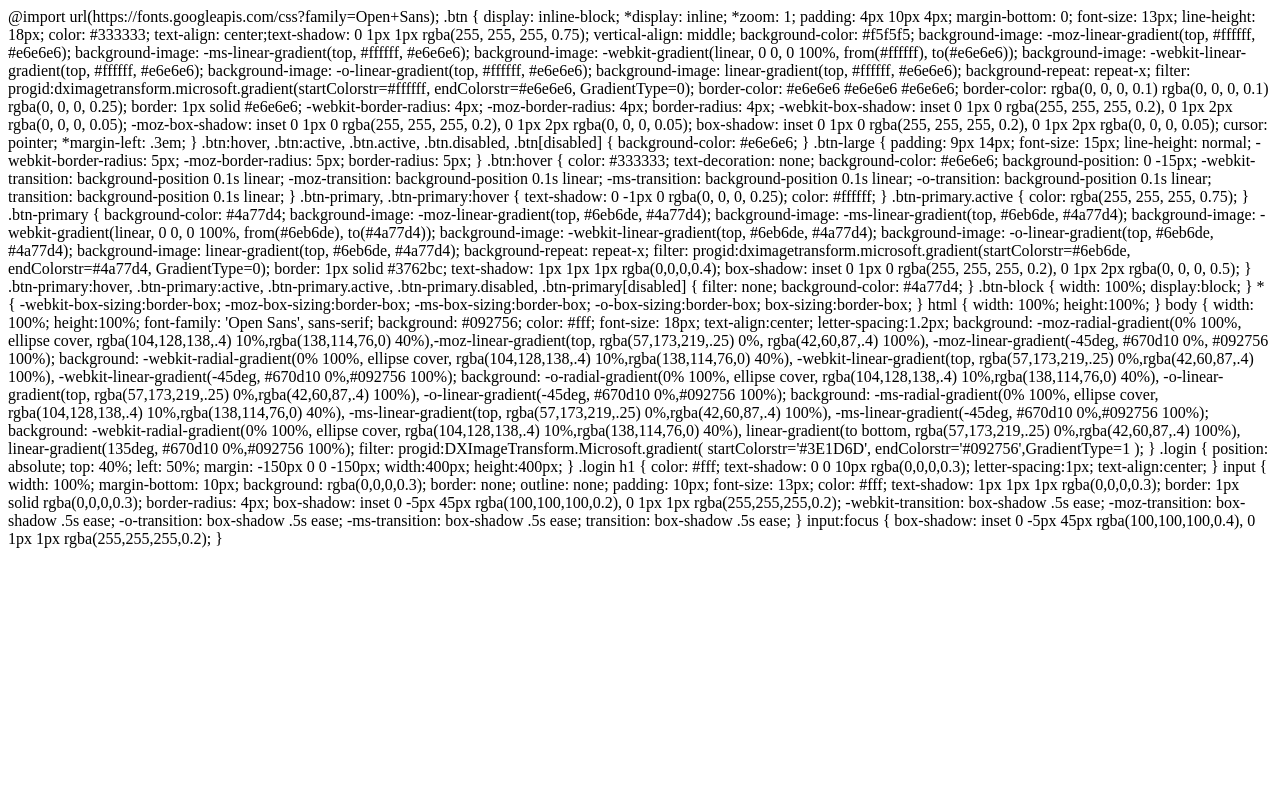
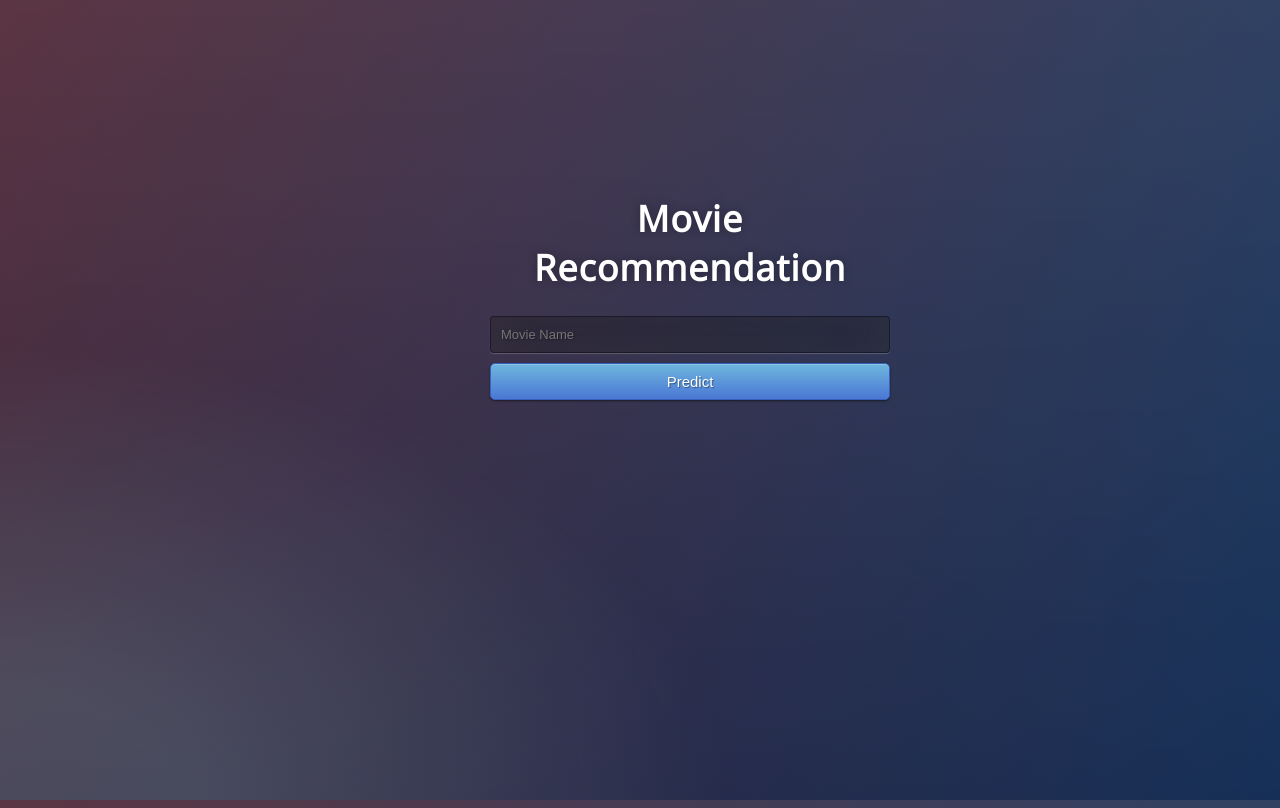
Before and after one commit to the-arcade-01/SDL-Project, a Flask app: page / in a window 1280 px wide. Before the commit the page ends 548 px from the top, so only its background shows below. Run offline with Flask 2, Linux system fonts and the light colour scheme; parts of the project's set-up code (start-up, migrations or seed data) failed here and were passed over.

Commit message:
Update index.html

```diff
--- a/templates/index.html
+++ b/templates/index.html
@@ -1,63 +1,31 @@
-@import url(https://fonts.googleapis.com/css?family=Open+Sans);
-.btn { display: inline-block; *display: inline; *zoom: 1; padding: 4px 10px 4px; margin-bottom: 0; font-size: 13px; line-height: 18px; color: #333333; text-align: center;text-shadow: 0 1px 1px rgba(255, 255, 255, 0.75); vertical-align: middle; background-color: #f5f5f5; background-image: -moz-linear-gradient(top, #ffffff, #e6e6e6); background-image: -ms-linear-gradient(top, #ffffff, #e6e6e6); background-image: -webkit-gradient(linear, 0 0, 0 100%, from(#ffffff), to(#e6e6e6)); background-image: -webkit-linear-gradient(top, #ffffff, #e6e6e6); background-image: -o-linear-gradient(top, #ffffff, #e6e6e6); background-image: linear-gradient(top, #ffffff, #e6e6e6); background-repeat: repeat-x; filter: progid:dximagetransform.microsoft.gradient(startColorstr=#ffffff, endColorstr=#e6e6e6, GradientType=0); border-color: #e6e6e6 #e6e6e6 #e6e6e6; border-color: rgba(0, 0, 0, 0.1) rgba(0, 0, 0, 0.1) rgba(0, 0, 0, 0.25); border: 1px solid #e6e6e6; -webkit-border-radius: 4px; -moz-border-radius: 4px; border-radius: 4px; -webkit-box-shadow: inset 0 1px 0 rgba(255, 255, 255, 0.2), 0 1px 2px rgba(0, 0, 0, 0.05); -moz-box-shadow: inset 0 1px 0 rgba(255, 255, 255, 0.2), 0 1px 2px rgba(0, 0, 0, 0.05); box-shadow: inset 0 1px 0 rgba(255, 255, 255, 0.2), 0 1px 2px rgba(0, 0, 0, 0.05); cursor: pointer; *margin-left: .3em; }
-.btn:hover, .btn:active, .btn.active, .btn.disabled, .btn[disabled] { background-color: #e6e6e6; }
-.btn-large { padding: 9px 14px; font-size: 15px; line-height: normal; -webkit-border-radius: 5px; -moz-border-radius: 5px; border-radius: 5px; }
-.btn:hover { color: #333333; text-decoration: none; background-color: #e6e6e6; background-position: 0 -15px; -webkit-transition: background-position 0.1s linear; -moz-transition: background-position 0.1s linear; -ms-transition: background-position 0.1s linear; -o-transition: background-position 0.1s linear; transition: background-position 0.1s linear; }
-.btn-primary, .btn-primary:hover { text-shadow: 0 -1px 0 rgba(0, 0, 0, 0.25); color: #ffffff; }
-.btn-primary.active { color: rgba(255, 255, 255, 0.75); }
-.btn-primary { background-color: #4a77d4; background-image: -moz-linear-gradient(top, #6eb6de, #4a77d4); background-image: -ms-linear-gradient(top, #6eb6de, #4a77d4); background-image: -webkit-gradient(linear, 0 0, 0 100%, from(#6eb6de), to(#4a77d4)); background-image: -webkit-linear-gradient(top, #6eb6de, #4a77d4); background-image: -o-linear-gradient(top, #6eb6de, #4a77d4); background-image: linear-gradient(top, #6eb6de, #4a77d4); background-repeat: repeat-x; filter: progid:dximagetransform.microsoft.gradient(startColorstr=#6eb6de, endColorstr=#4a77d4, GradientType=0);  border: 1px solid #3762bc; text-shadow: 1px 1px 1px rgba(0,0,0,0.4); box-shadow: inset 0 1px 0 rgba(255, 255, 255, 0.2), 0 1px 2px rgba(0, 0, 0, 0.5); }
-.btn-primary:hover, .btn-primary:active, .btn-primary.active, .btn-primary.disabled, .btn-primary[disabled] { filter: none; background-color: #4a77d4; }
-.btn-block { width: 100%; display:block; }
+<!DOCTYPE html>
+<html>
+<!--From https://codepen.io/frytyler/pen/EGdtg-->
 
-* { -webkit-box-sizing:border-box; -moz-box-sizing:border-box; -ms-box-sizing:border-box; -o-box-sizing:border-box; box-sizing:border-box; }
+<head>
+  <meta charset="UTF-8">
+  <title>ML API</title>
+  <link href='https://fonts.googleapis.com/css?family=Pacifico' rel='stylesheet' type='text/css'>
+  <link href='https://fonts.googleapis.com/css?family=Arimo' rel='stylesheet' type='text/css'>
+  <link href='https://fonts.googleapis.com/css?family=Hind:300' rel='stylesheet' type='text/css'>
+  <link href='https://fonts.googleapis.com/css?family=Open+Sans+Condensed:300' rel='stylesheet' type='text/css'>
+  <link rel="stylesheet" href="{{ url_for('static', filename='css/style.css') }}">
 
-html { width: 100%; height:100%; }
+</head>
 
-body {
-	width: 100%;
-	height:100%;
-	font-family: 'Open Sans', sans-serif;
-	background: #092756;
-	color: #fff;
-	font-size: 18px;
-	text-align:center;
-	letter-spacing:1.2px;
-	background: -moz-radial-gradient(0% 100%, ellipse cover, rgba(104,128,138,.4) 10%,rgba(138,114,76,0) 40%),-moz-linear-gradient(top,  rgba(57,173,219,.25) 0%, rgba(42,60,87,.4) 100%), -moz-linear-gradient(-45deg,  #670d10 0%, #092756 100%);
-	background: -webkit-radial-gradient(0% 100%, ellipse cover, rgba(104,128,138,.4) 10%,rgba(138,114,76,0) 40%), -webkit-linear-gradient(top,  rgba(57,173,219,.25) 0%,rgba(42,60,87,.4) 100%), -webkit-linear-gradient(-45deg,  #670d10 0%,#092756 100%);
-	background: -o-radial-gradient(0% 100%, ellipse cover, rgba(104,128,138,.4) 10%,rgba(138,114,76,0) 40%), -o-linear-gradient(top,  rgba(57,173,219,.25) 0%,rgba(42,60,87,.4) 100%), -o-linear-gradient(-45deg,  #670d10 0%,#092756 100%);
-	background: -ms-radial-gradient(0% 100%, ellipse cover, rgba(104,128,138,.4) 10%,rgba(138,114,76,0) 40%), -ms-linear-gradient(top,  rgba(57,173,219,.25) 0%,rgba(42,60,87,.4) 100%), -ms-linear-gradient(-45deg,  #670d10 0%,#092756 100%);
-	background: -webkit-radial-gradient(0% 100%, ellipse cover, rgba(104,128,138,.4) 10%,rgba(138,114,76,0) 40%), linear-gradient(to bottom,  rgba(57,173,219,.25) 0%,rgba(42,60,87,.4) 100%), linear-gradient(135deg,  #670d10 0%,#092756 100%);
-	filter: progid:DXImageTransform.Microsoft.gradient( startColorstr='#3E1D6D', endColorstr='#092756',GradientType=1 );
+<body>
+  <div class="login">
+    <h1>Movie Recommendation</h1>
 
-}
-.login {
-	position: absolute;
-	top: 40%;
-	left: 50%;
-	margin: -150px 0 0 -150px;
-	width:400px;
-	height:400px;
-}
+    <!-- Main Input For Receiving Query to our ML -->
+    <form action="{{ url_for('predict')}}" method="post">
+      <input type="text" name="m_name" placeholder="Movie Name" required="required" />
+      <button type="submit" class="btn btn-primary btn-block btn-large">Predict</button>
+    </form>
 
-.login h1 { color: #fff; text-shadow: 0 0 10px rgba(0,0,0,0.3); letter-spacing:1px; text-align:center; }
+  </div>
 
-input {
-	width: 100%;
-	margin-bottom: 10px;
-	background: rgba(0,0,0,0.3);
-	border: none;
-	outline: none;
-	padding: 10px;
-	font-size: 13px;
-	color: #fff;
-	text-shadow: 1px 1px 1px rgba(0,0,0,0.3);
-	border: 1px solid rgba(0,0,0,0.3);
-	border-radius: 4px;
-	box-shadow: inset 0 -5px 45px rgba(100,100,100,0.2), 0 1px 1px rgba(255,255,255,0.2);
-	-webkit-transition: box-shadow .5s ease;
-	-moz-transition: box-shadow .5s ease;
-	-o-transition: box-shadow .5s ease;
-	-ms-transition: box-shadow .5s ease;
-	transition: box-shadow .5s ease;
-}
-input:focus { box-shadow: inset 0 -5px 45px rgba(100,100,100,0.4), 0 1px 1px rgba(255,255,255,0.2); }
+
+</body>
+
+</html>
```
